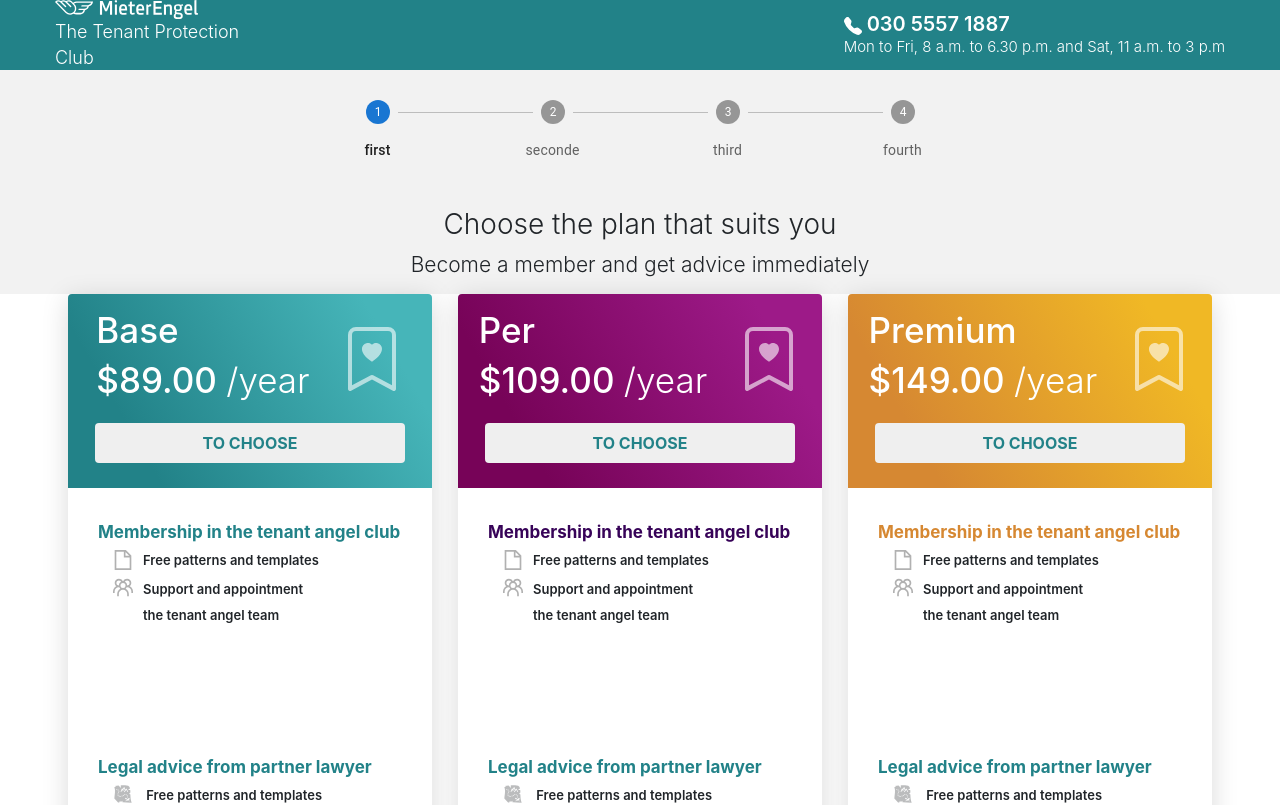
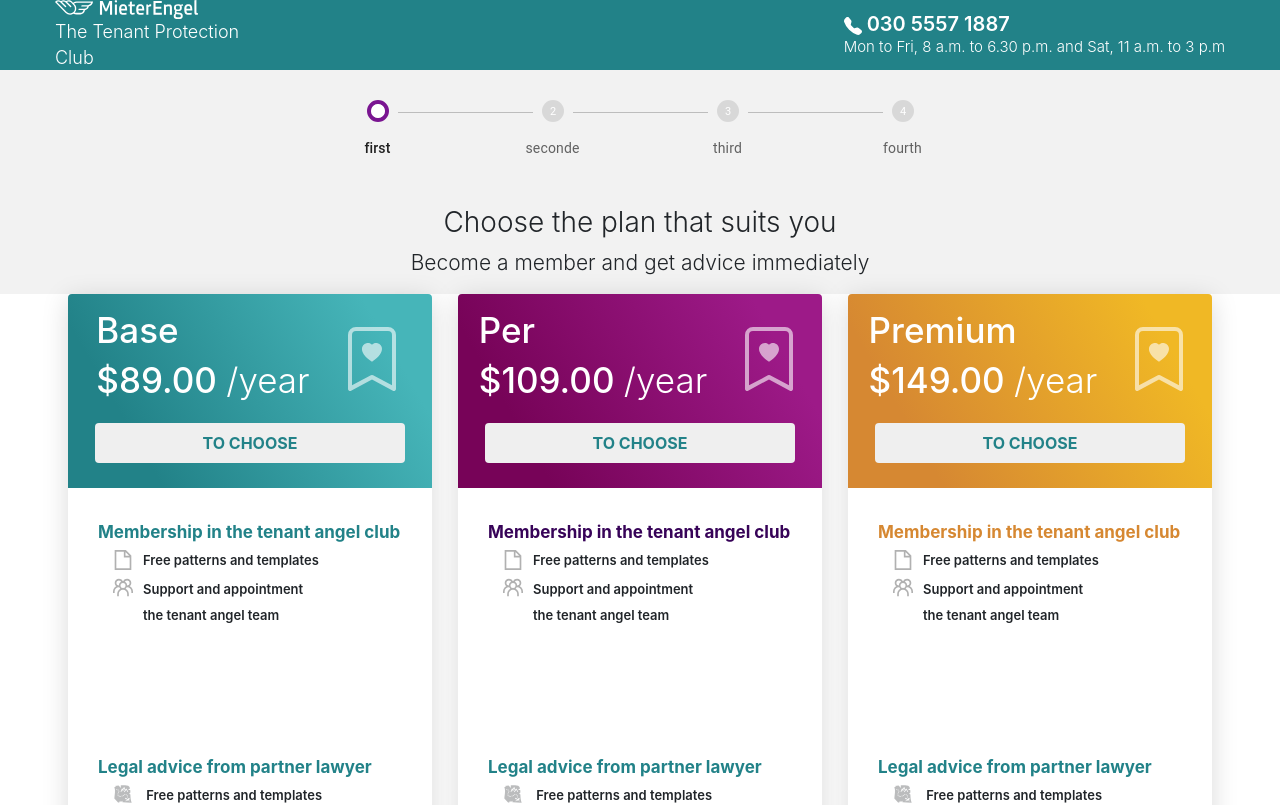
Before and after one commit to Tarek994/task, a React (Create React App) app: page / in a window 1280 px wide. Shown: the top 805 px of the page. Built offline with nearby package versions, Linux system fonts and the light colour scheme.

Commit message:
feat(hero-stepper): change the circles size, color

```diff
--- a/src/components/hero/hero.css
+++ b/src/components/hero/hero.css
@@ -27,6 +27,26 @@
     font-weight: 320;
 }
 
+/* circles */
+#root > div > div.main-stepper > div > div.MuiStepper-root.MuiStepper-horizontal.MuiStepper-alternativeLabel.custom-stepper.css-10mg1vw-MuiStepper-root > div:nth-child(1) > span > span.MuiStepLabel-iconContainer.Mui-active.MuiStepLabel-alternativeLabel.css-vnkopk-MuiStepLabel-iconContainer > svg{
+    color: white !important;
+    border: 4px solid #7a1591 !important;
+    border-radius: 15px !important;
+    font-size: 22px !important;
+}
+#root > div > div.main-stepper > div > div.MuiStepper-root.MuiStepper-horizontal.MuiStepper-alternativeLabel.custom-stepper.css-10mg1vw-MuiStepper-root > div:nth-child(2) > span > span.MuiStepLabel-iconContainer.Mui-disabled.MuiStepLabel-alternativeLabel.css-vnkopk-MuiStepLabel-iconContainer > svg{
+    color: #d8d8d8 !important;
+    font-size: 22px !important;
+}
+#root > div > div.main-stepper > div > div.MuiStepper-root.MuiStepper-horizontal.MuiStepper-alternativeLabel.custom-stepper.css-10mg1vw-MuiStepper-root > div:nth-child(3) > span > span.MuiStepLabel-iconContainer.Mui-disabled.MuiStepLabel-alternativeLabel.css-vnkopk-MuiStepLabel-iconContainer > svg{
+    color: #d8d8d8 !important;
+    font-size: 22px !important;
+}
+#root > div > div.main-stepper > div > div.MuiStepper-root.MuiStepper-horizontal.MuiStepper-alternativeLabel.custom-stepper.css-10mg1vw-MuiStepper-root > div:nth-child(4) > span > span.MuiStepLabel-iconContainer.Mui-disabled.MuiStepLabel-alternativeLabel.css-vnkopk-MuiStepLabel-iconContainer > svg{
+    color: #d8d8d8 !important;
+    font-size: 22px !important;
+}
+
 @media (max-width:1024px){
 
     .main-stepper{
```
